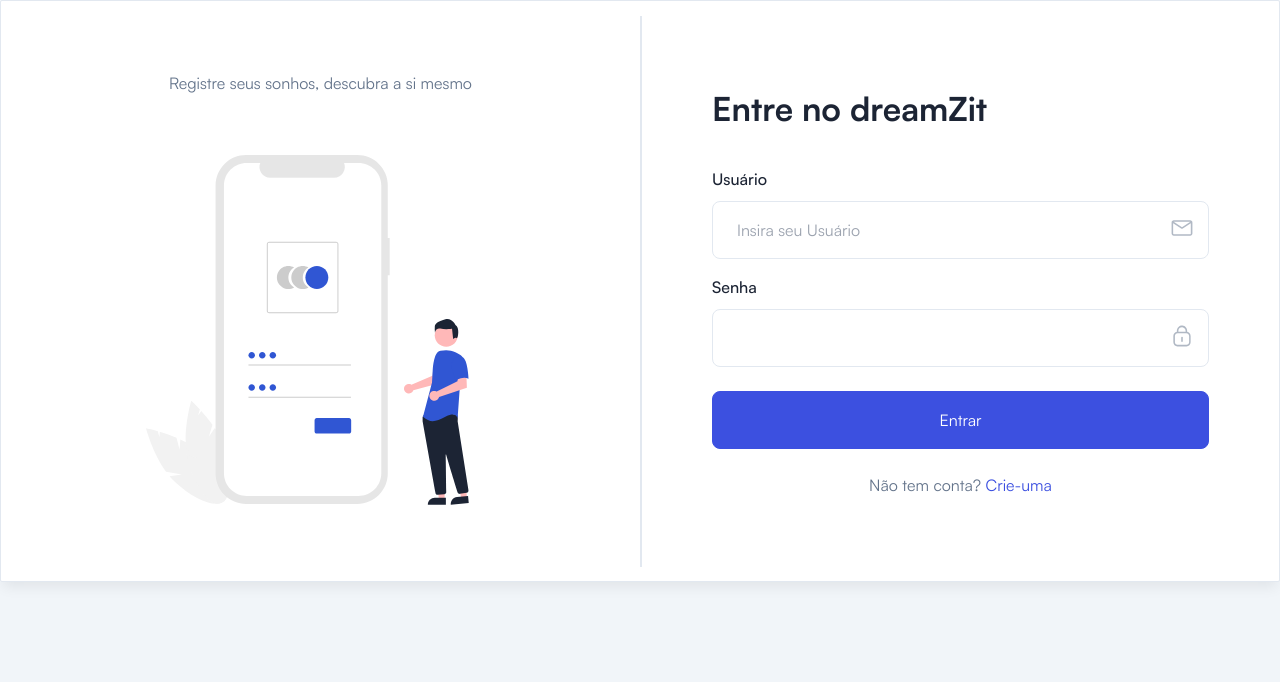
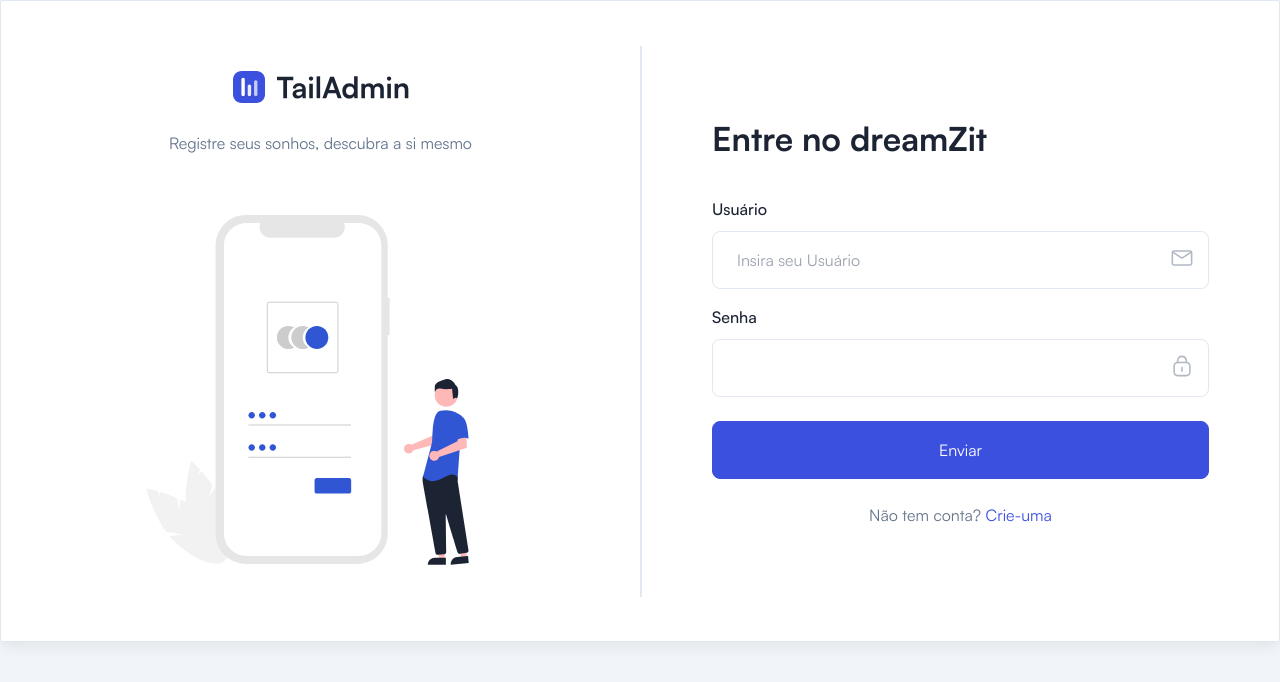
Before and after one commit to AndreyBarreto/dreamzit-front, a React (Vite) app: page / in a window 1280 px wide. Shown: the top 682 px of the page. Built offline with nearby package versions, Linux system fonts and the light colour scheme.

Commit message:
feature/login loader

```diff
--- a/src/common/Loader/index.tsx
+++ b/src/common/Loader/index.tsx
@@ -1,7 +1,7 @@
 const Loader = () => {
   return (
-    <div className="flex h-screen items-center justify-center bg-white">
-      <div className="h-16 w-16 animate-spin rounded-full border-4 border-solid border-primary border-t-transparent"></div>
+    <div className="flex items-center justify-center">
+      <div className="h-8 w-8 animate-spin rounded-full border-4 border-solid border-t-transparent"></div>
     </div>
   );
 };
--- a/src/hooks/useSignIn.tsx
+++ b/src/hooks/useSignIn.tsx
@@ -8,11 +8,13 @@
 
     const [username, setUsername] = useState("");
     const [password, setPassword] = useState("");
+    const [isLoading, setIsLoading] = useState(false)
 
 
     const handleSubmit = async (e) => {
         e.preventDefault();
 
+        setIsLoading(true)
         try {
             const response = await base.post('/token/', {
                 username, password
@@ -28,7 +30,9 @@
             fireToast('Problema com o servidor', 'Entre em contato com o desenvolvedor')
 
         }
-
+        finally {
+            setIsLoading(false)
+        }
 
     }
 
@@ -37,7 +41,9 @@
         username,
         setPassword,
         password,
-        handleSubmit
+        handleSubmit,
+        setIsLoading,
+        isLoading
     };
 };
 
--- a/src/pages/Authentication/SignIn.tsx
+++ b/src/pages/Authentication/SignIn.tsx
@@ -3,10 +3,11 @@
 import Logo from '../../images/logo/logo.svg';
 import IconLogo from '../../images/icon/icon-logo';
 import useSignIn from '../../hooks/useSignIn';
+import Loader from '../../common/Loader';
 
 
 const SignIn = () => {
-  const { username, password, setPassword, setUsername, handleSubmit } = useSignIn()
+  const { username, password, setPassword, setUsername, handleSubmit, isLoading, setIsLoading } = useSignIn()
   return (
     <>
       <form onSubmit={(e) => {
@@ -16,10 +17,10 @@
           <div className="flex flex-wrap items-center">
             <div className="hidden w-full xl:block xl:w-1/2">
               <div className="py-17.5 px-26 text-center">
-                {/* <Link className="mb-5.5 inline-block" to="/">
+                <Link className="mb-5.5 inline-block" to="/">
                   <img className="hidden dark:block" src={Logo} alt="Logo" />
                   <img className="dark:hidden" src={LogoDark} alt="Logo" />
-                </Link> */}
+                </Link>
 
                 <p className="2xl:px-20">
                   Registre seus sonhos, descubra a si mesmo
@@ -105,14 +106,16 @@
                       </span>
                     </div>
                   </div>
-
                   <div className="mb-5">
-                    <input
-                      type="submit"
-                      onClick={(e) => { handleSubmit(e) }}
-                      value="Entrar"
+                    <button type="submit"
+                      disabled={isLoading}
+                      onClick={(e) => {
+                        handleSubmit(e)
+                      }}
                       className="w-full cursor-pointer rounded-lg border border-primary bg-primary p-4 text-white transition hover:bg-opacity-90"
-                    />
+                    >
+                      {isLoading ? <Loader></Loader> : 'Enviar'}
+                    </button>
                   </div>
 
                   {/* <button className="flex w-full items-center justify-center gap-3.5 rounded-lg border border-stroke bg-gray p-4 hover:bg-opacity-50 dark:border-strokedark dark:bg-meta-4 dark:hover:bg-opacity-50">
```
